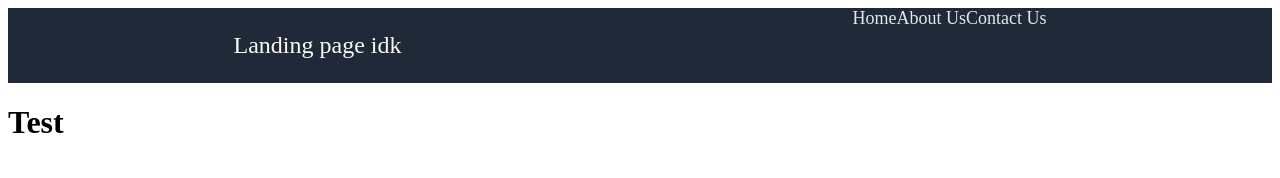
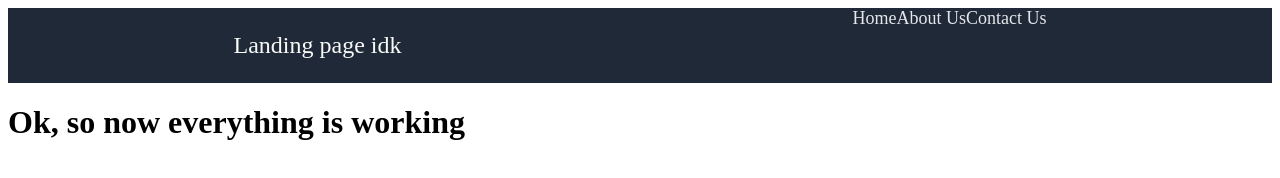
Before and after one commit to mosquito-zzzzz/Landing-page, a plain HTML site: page index.html in a window 1280 px wide. Drawn offline with Linux system fonts and the light colour scheme.

Commit message:
testing if git and neovim is working

```diff
--- a/index.html
+++ b/index.html
@@ -17,7 +17,7 @@
       <a class="header-button">Contact Us</a>
     </div>
   </div>
-  <h1>Test</h1>
+    <h1>Ok, so now everything is working</h1>
 </body>
 
 </html>
```
